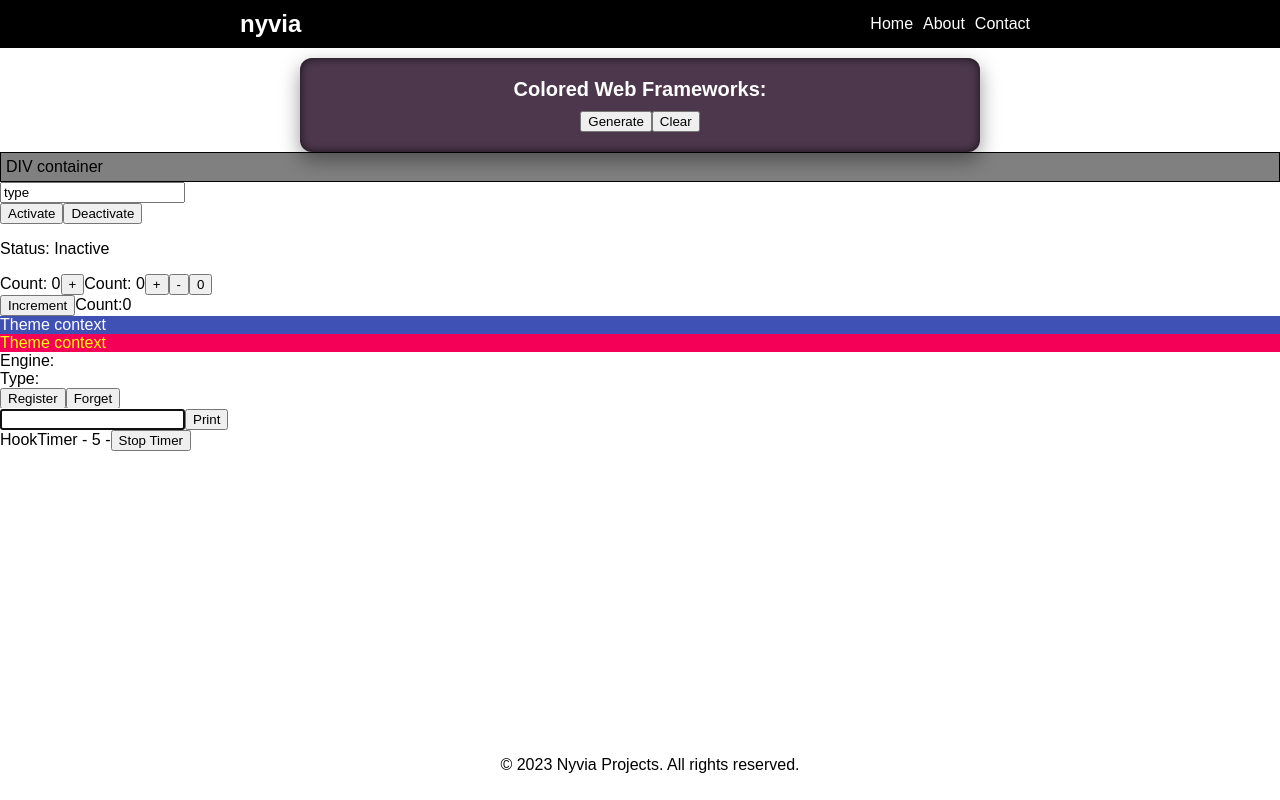
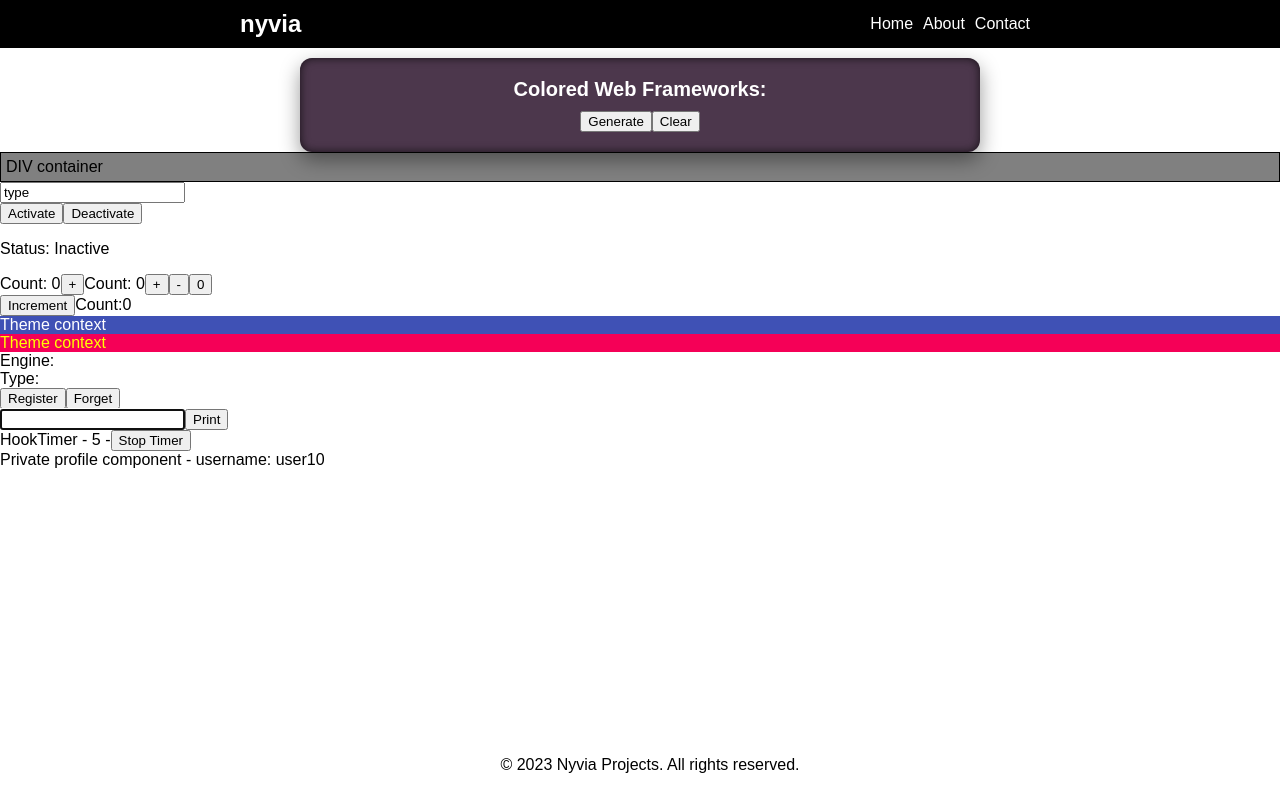
Before and after one commit to nyvia-projects/ReactLearningLab, a React (Create React App) app: page / in a window 1280 px wide. Built offline with nearby package versions, Linux system fonts and the light colour scheme.

Commit message:
learnt component as prop

```diff
--- a/src/App.tsx
+++ b/src/App.tsx
@@ -14,6 +14,8 @@
 import { DomRef } from "./components/ref/DomRef";
 import { MutableRef } from "./components/ref/MutableRef";
 import { Counter3 } from "./components/class/Counter";
+import { Private } from "./components/auth/Private";
+import { Profile } from "./components/auth/Profile";
 
 function App() {
   return (
@@ -46,6 +48,7 @@
       </EngineContextProvider>
       <DomRef />
       <MutableRef />
+      <Private isLoggedIn={true} component={Profile} />
       <Footer></Footer>
     </div>
   );
--- /dev/null
+++ b/src/components/auth/Login.tsx
@@ -0,0 +1,3 @@
+export const Login = () => {
+  return <div>Login here to continue</div>;
+};
--- /dev/null
+++ b/src/components/auth/Private.tsx
@@ -0,0 +1,13 @@
+import { Login } from "./Login";
+import { ProfileProps } from "./Profile";
+
+type PrivateProps = {
+  isLoggedIn: boolean;
+  component: React.ComponentType<ProfileProps>;
+};
+
+export const Private = ({ isLoggedIn, component: Component }: PrivateProps) => {
+  if (isLoggedIn) {
+    return <Component username="user10" />;
+  } else return <Login />;
+};
--- /dev/null
+++ b/src/components/auth/Profile.tsx
@@ -0,0 +1,7 @@
+export type ProfileProps = {
+  username: string;
+};
+
+export const Profile = ({ username }: ProfileProps) => {
+  return <div>Private profile component - username: {username}</div>;
+};
```
